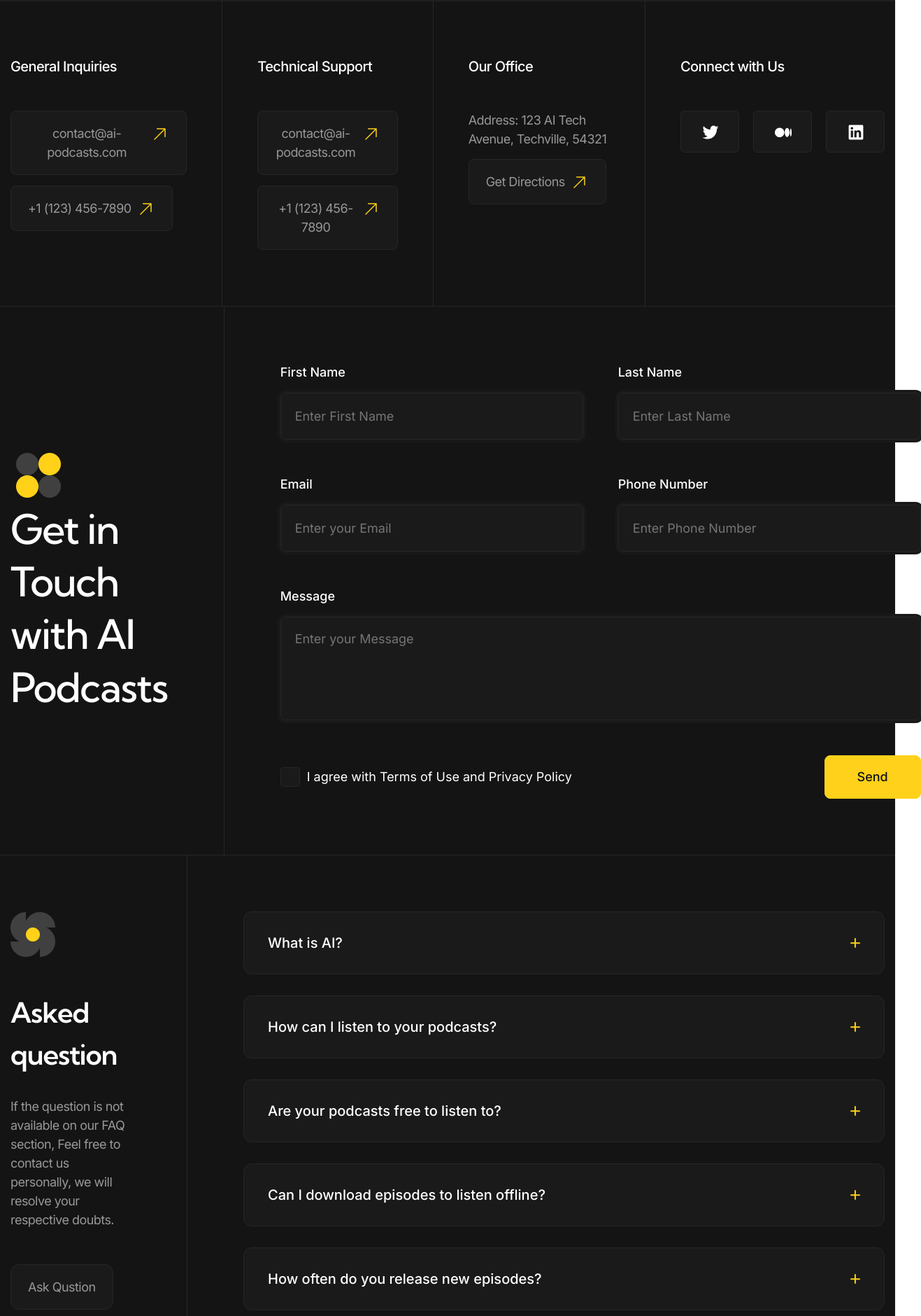
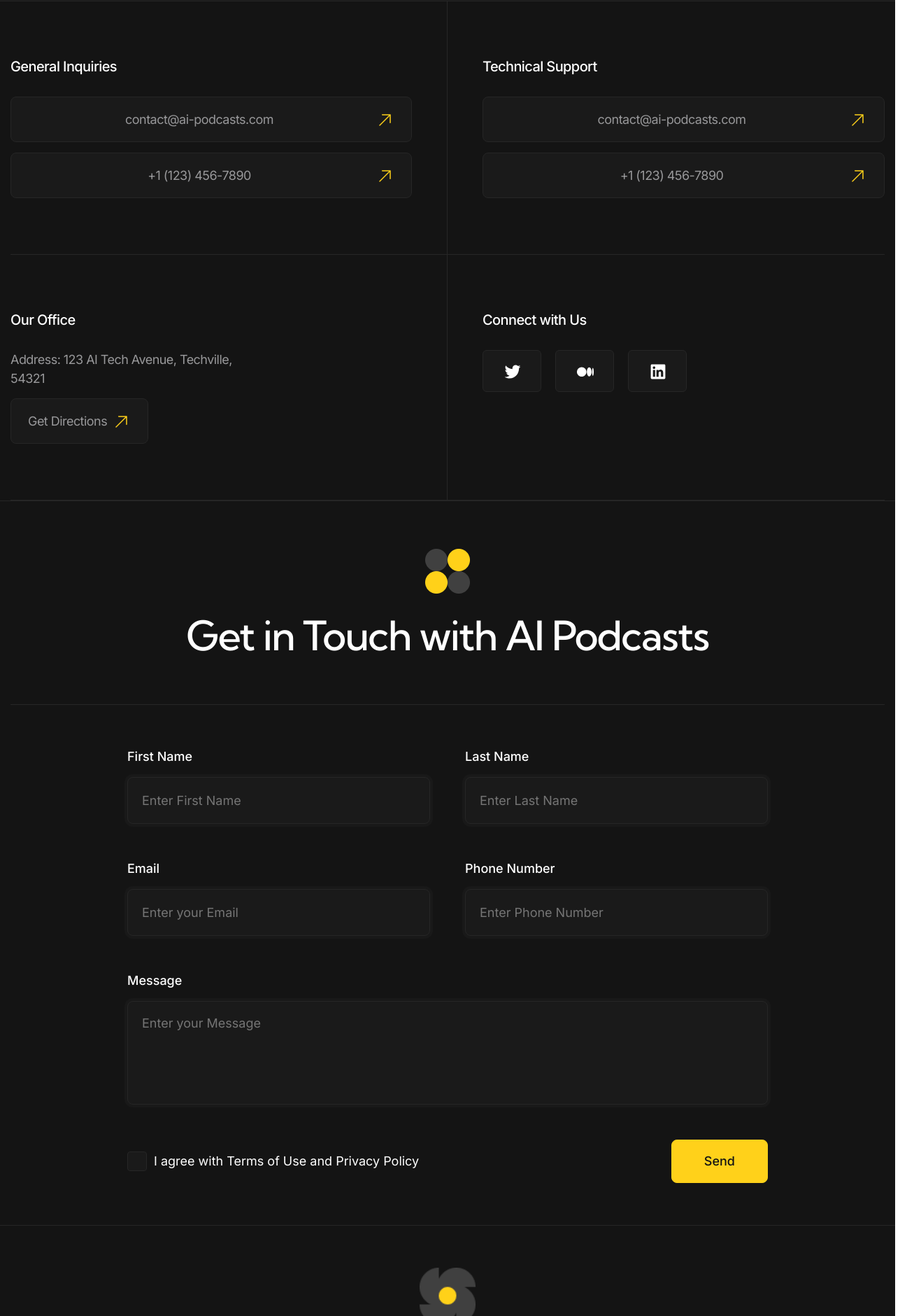
Before and after one commit to quinqueqe/FutureTech, a React (Create React App) app: page /FutureTech/contact-us in a window 1280 px wide. Shown: the part 172-2052 px from the top of the page at 70% size, 1317 px wide, since content can reach past the window. Built offline with nearby package versions, Linux system fonts and the light colour scheme.

Commit message:
add apadtive for page 'contact us'

```diff
--- a/src/components/Asked/index.jsx
+++ b/src/components/Asked/index.jsx
@@ -15,7 +15,7 @@
 			<div className='asked__inner container'>
 				<div className='asked-content'>
 					<div className='asked-left'>
-						<img src={logo} alt='img' />
+						<img className='asked-left-img' src={logo} alt='img' />
 						<h4>Asked question</h4>
 						<h3>
 							If the question is not available on our FAQ section, Feel free to
--- a/src/components/Contact/index.jsx
+++ b/src/components/Contact/index.jsx
@@ -7,21 +7,25 @@
 				<ul className='contact-cards'>
 					<li className='contact-general contact-card'>
 						<h5>General Inquiries</h5>
+						<div className='contact-card-btns'>
 							<button className='contact-card-btn main-hover-yellow'>
 								contact@ai-podcasts.com
 							</button>
 							<button className='contact-card-btn main-hover-yellow'>
 								+1 (123) 456-7890
 							</button>
+						</div>
 					</li>
 					<li className='contact-support contact-card'>
 						<h5>Technical Support</h5>
+						<div className='contact-card-btns'>
 							<button className='contact-card-btn main-hover-yellow'>
 								contact@ai-podcasts.com
 							</button>
 							<button className='contact-card-btn main-hover-yellow'>
 								+1 (123) 456-7890
 							</button>
+						</div>
 					</li>
 					<li className='contact-office contact-card'>
 						<h5>Our Office</h5>
@@ -33,7 +37,10 @@
 					<li className='contact-connect contact-card'>
 						<h5>Connect with Us</h5>
 						<div className='contact-connect__icons'>
-							<button className='contact-connect__icons-btn main-hover-yellow' title='Twitter'>
+							<button
+								className='contact-connect__icons-btn main-hover-yellow'
+								title='Twitter'
+							>
 								<svg
 									width='24'
 									height='24'
@@ -47,7 +54,10 @@
 									></path>
 								</svg>
 							</button>
-							<button className='contact-connect__icons-btn main-hover-yellow' title='Medium'>
+							<button
+								className='contact-connect__icons-btn main-hover-yellow'
+								title='Medium'
+							>
 								<svg
 									width='24'
 									height='24'
@@ -69,7 +79,10 @@
 									></path>
 								</svg>
 							</button>
-							<button className='contact-connect__icons-btn main-hover-yellow' title='Linked-in'>
+							<button
+								className='contact-connect__icons-btn main-hover-yellow'
+								title='Linked-in'
+							>
 								<svg
 									width='24'
 									height='24'
--- a/src/components/Touch/index.jsx
+++ b/src/components/Touch/index.jsx
@@ -9,7 +9,7 @@
 			<div className='touch__inner container'>
 				<div className='touch-content'>
 					<div className='touch-left'>
-						<img src={logo} alt='img' />
+						<img className='touch-left__logo' src={logo} alt='img' />
 						<h5>Get in Touch with AI Podcasts</h5>
 					</div>
 					<form className='touch-right'>
--- a/src/scss/components/_asked.scss
+++ b/src/scss/components/_asked.scss
@@ -3,6 +3,75 @@
 		display: flex;
 		align-items: center;
 	}
+
+	@media (max-width: 953px) {
+		.asked-card {
+			width: 95vw;
+		}
+	}
+
+	@media (max-width: 560px) {
+		.asked-card {
+			padding: 30px;
+			h5 {
+				font-size: 18px;
+			}
+
+			p {
+				font-size: 16px;
+			}
+		}
+
+		.asked-cards {
+			gap: 15px !important;
+		}
+	}
+
+	@media (max-width: 1526px) {
+		.asked-content {
+			display: flex;
+			flex-direction: column;
+		}
+
+		.asked-left {
+			text-align: center;
+			padding: 60px 0;
+			width: 100%;
+			display: flex;
+			align-items: center;
+			justify-content: center;
+			flex-direction: column;
+			border-bottom: var(--border);
+
+			button {
+				width: 100%;
+			}
+
+			h3 {
+				max-width: none;
+				padding-bottom: 30px;
+			}
+
+			h4 {
+				font-size: 58px;
+			}
+
+			.asked-left-img {
+				width: 80px;
+				height: 80px;
+			}
+
+		}
+
+		.asked-cards {
+			padding: 60px 0;
+			gap: 30px;
+			border-left: none;
+			border-bottom: none;
+		}
+	}
+
+
 
 	&-left {
 		padding-right: 80px;
--- a/src/scss/components/_contact.scss
+++ b/src/scss/components/_contact.scss
@@ -5,6 +5,65 @@
 	&-cards {
 		display: grid;
 		grid-template-columns: repeat(4, 1fr);
+
+		@media (max-width: 740px) {
+			display: flex;
+			flex-direction: column;
+
+			.contact {
+				&-card {
+					padding: 60px 0;
+					border-right: none;
+					border-left: none;
+
+					&:nth-child(1) {
+						border-right: none !important;
+					}
+					&:nth-child(3) {
+						border-right: none !important;
+					}
+				}
+			}
+		}
+
+		@media (max-width: 1610px) {
+			grid-template-columns: 1fr 1fr;
+
+			.contact {
+				&-card {
+					border-right: none;
+					border-left: none;
+					border-bottom: var(--border);
+
+					h5 {
+						padding-bottom: 30px;
+					}
+
+					&-btns {
+						display: flex;
+						flex-direction: column;
+
+					}
+
+					&:nth-child(1) {
+						border-right: var(--border);
+					}
+
+					&:nth-child(2) {
+						padding-right: 0;
+					}
+
+					&:nth-child(3) {
+						padding-left: 0;
+						border-right: var(--border);
+					}
+
+					&:nth-child(4) {
+						padding-right: 0;
+					}
+				}
+			}
+		}
 	}
 
 	&-card {
@@ -87,6 +146,7 @@
 	&-connect__icons {
 		display: flex;
 		gap: 20px;
+
 		&-btn {
 			border: 1px solid var(--dark-15);
 			border-radius: 6px;
--- a/src/scss/components/_touch.scss
+++ b/src/scss/components/_touch.scss
@@ -1,8 +1,70 @@
 .touch {
 	border-bottom: var(--border);
+
 	&-content {
 		display: flex;
 		align-items: center;
+
+		@media (max-width: 1526px) {
+			display: flex;
+			flex-direction: column;
+			justify-content: center;
+			align-items: center;
+
+			.touch-left {
+				padding: 60px 0;
+				display: flex;
+				width: 100%;
+				border-bottom: var(--border);
+				flex-direction: column;
+				justify-content: center;
+				align-items: center;
+
+				&__logo {
+					width: 80px;
+					height: 80px;
+				}
+
+				h5 {
+					max-width: none;
+					padding-top: 15px;
+				}
+			}
+
+			.touch-right {
+
+
+				border-left: none;
+				padding: 60px 0;
+			}
+		}
+	}
+
+	@media (max-width: 778px) {
+	.touch-left {
+		h5 {
+			font-size: 40px;
+			text-align: center;
+		}
+	}
+	}
+
+	@media (max-width: 950px) {
+		.touch-right {
+			width: 100%;
+			display: flex;
+			flex-direction: column;
+			gap: 30px;
+
+			.touch-right__names {
+				gap: 30px;
+			}
+		}
+
+		.touch-input {
+			max-width: none;
+			width: 100%;
+		}
 	}
 
 	&-left {
@@ -65,6 +127,18 @@
 			display: flex;
 			justify-content: space-between;
 			align-items: center;
+
+			@media (max-width: 618px) {
+				flex-direction: column;
+
+				gap: 20px;
+				justify-content: start;
+				align-items: start;
+
+				button {
+					width: 100%;
+				}
+			}
 
 			h3 {
 				font-family: var(--font-family);
```
Lines whose indentation alone changed are shown as unchanged.
